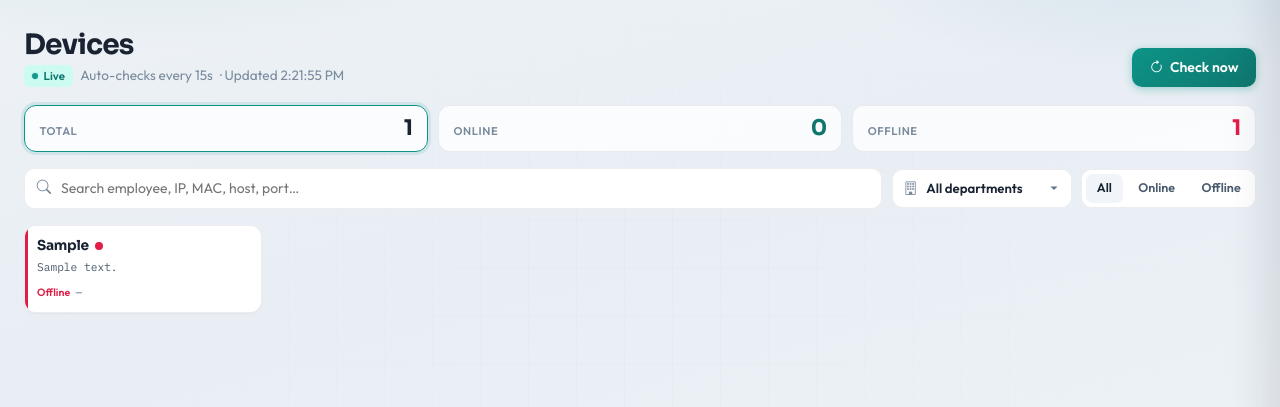
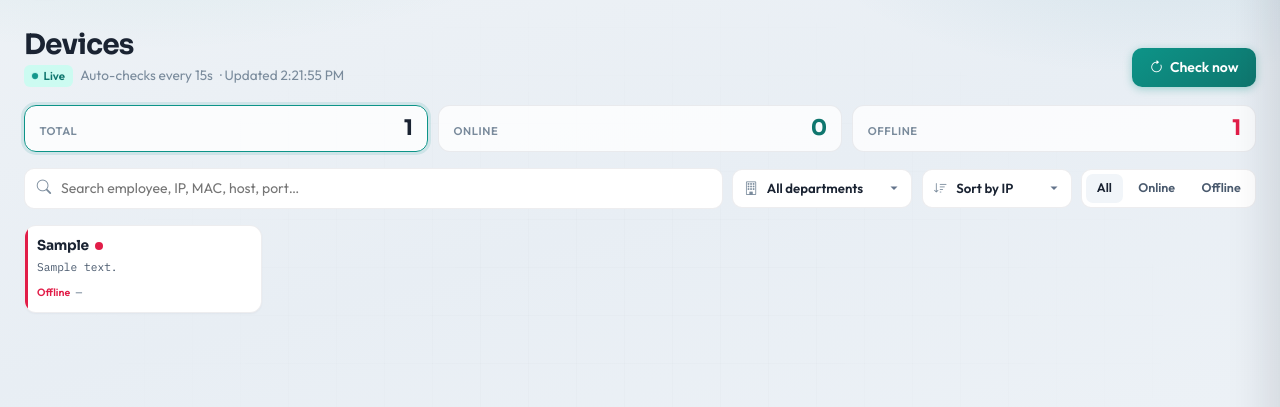
Before and after one commit to MayurBhowad/bm_office_device_mapper, a Django app: page / in a window 1280 px wide. Shown: the part 69-476 px from the top of the page. Run offline with Django 5.2, Linux system fonts and the light colour scheme; a user stored in the database is signed in; data comes from the database, SQL or seed files in the repository; tables that the repository leaves empty hold one stand-in row (values such as "Sample post").

Commit message:
Refactor device ordering in the model, implement IP-based sorting in the dashboard view, and add a sort filter to the UI for improved device management.

```diff
--- a/devices/models.py
+++ b/devices/models.py
@@ -46,7 +46,7 @@ class Device(models.Model):
     created_at = models.DateTimeField(auto_now_add=True)
 
     class Meta:
-        ordering = ["employee"]
+        ordering = ["ip_address"]
 
     def __str__(self):
         return f"{self.employee} ({self.ip_address})"
--- a/devices/views.py
+++ b/devices/views.py
@@ -1,4 +1,5 @@
 from concurrent.futures import ThreadPoolExecutor
+import ipaddress
 
 from django.contrib import messages
 from django.contrib.auth.decorators import login_required
@@ -11,12 +12,21 @@ from .models import Department, Device
 from .utils import check_device
 
 
+def _ip_sort_key(device):
+    """Numeric IP order so 192.168.1.2 comes before 192.168.1.100."""
+    try:
+        return (0, int(ipaddress.ip_address(device.ip_address)))
+    except ValueError:
+        return (1, device.ip_address or "")
+
+
 @login_required
 def dashboard(request):
     """Main dashboard: shows every device as a card. Cards are pre-rendered
     with whatever status is stored in the DB; the page then calls
     /api/check-all/ via JS to refresh statuses live without a full reload."""
     devices = list(Device.objects.select_related("department").all())
+    devices.sort(key=_ip_sort_key)
     up_count = sum(1 for d in devices if d.is_up)
     total_count = len(devices)
     departments = list(Department.objects.order_by("name"))
--- a/templates/devices/dashboard.html
+++ b/templates/devices/dashboard.html
@@ -170,13 +170,17 @@
     .filter-btn:hover { color: var(--ink); }
     .filter-btn.active { background: var(--slate-soft); color: var(--ink); }
 
-    .dept-filter {
+    .dept-filter,
+    .sort-filter {
         position: relative;
         flex: 0 1 180px;
         min-width: 140px;
     }
 
-    .dept-filter i {
+    .sort-filter { flex: 0 1 150px; min-width: 130px; }
+
+    .dept-filter i,
+    .sort-filter i {
         position: absolute;
         left: 0.75rem;
         top: 50%;
@@ -186,7 +190,8 @@
         font-size: 0.85rem;
     }
 
-    .dept-filter select {
+    .dept-filter select,
+    .sort-filter select {
         width: 100%;
         padding: 0.55rem 2rem 0.55rem 2.1rem;
         border: 1px solid var(--line);
@@ -205,7 +210,8 @@
         transition: border-color 0.15s, box-shadow 0.15s;
     }
 
-    .dept-filter select:focus {
+    .dept-filter select:focus,
+    .sort-filter select:focus {
         border-color: var(--teal);
         box-shadow: 0 0 0 3px rgba(13, 148, 136, 0.12);
     }
@@ -659,7 +665,8 @@
     @media (max-width: 640px) {
         .stat-row { grid-template-columns: 1fr; }
         .dash-header .btn-app { width: 100%; }
-        .dept-filter { flex: 1 1 100%; }
+        .dept-filter,
+        .sort-filter { flex: 1 1 100%; }
         #device-grid { grid-template-columns: repeat(auto-fill, minmax(180px, 1fr)); }
     }
 </style>
@@ -711,6 +718,14 @@
             {% if has_unassigned %}
             <option value="__none__">Unassigned</option>
             {% endif %}
+        </select>
+    </div>
+    <div class="sort-filter">
+        <i class="bi bi-sort-down"></i>
+        <select id="sort-filter" aria-label="Sort devices">
+            <option value="ip" selected>Sort by IP</option>
+            <option value="name">Sort by name</option>
+            <option value="port">Sort by port</option>
         </select>
     </div>
     <div class="filter-group" role="group" aria-label="Status filter">
@@ -856,10 +871,12 @@
     let selectedId = null;
     const searchInput = document.getElementById('device-search');
     const deptFilter = document.getElementById('dept-filter');
+    const sortFilter = document.getElementById('sort-filter');
     const emptyFilter = document.getElementById('empty-filter');
     const toast = document.getElementById('toast-copy');
     const drawer = document.getElementById('device-drawer');
     const backdrop = document.getElementById('drawer-backdrop');
+    const deviceGrid = document.getElementById('device-grid');
     const checkOneUrl = (id) => `{% url 'check_one' 0 %}`.replace('/0/', `/${id}/`);
 
     const devicesMap = {};
@@ -938,6 +955,38 @@
         if (upEl) upEl.textContent = up;
         if (downEl) downEl.textContent = devices.length - up;
         if (totalEl) totalEl.textContent = devices.length;
+    }
+
+    function ipToNum(ip) {
+        const parts = String(ip || '').split('.').map(Number);
+        if (parts.length !== 4 || parts.some(n => Number.isNaN(n) || n < 0 || n > 255)) return Number.MAX_SAFE_INTEGER;
+        return ((parts[0] * 256 + parts[1]) * 256 + parts[2]) * 256 + parts[3];
+    }
+
+    function compareCols(a, b, mode) {
+        if (mode === 'name') {
+            return (a.dataset.employee || '').localeCompare(b.dataset.employee || '', undefined, {
+                sensitivity: 'base',
+            });
+        }
+        if (mode === 'port') {
+            const pa = (a.dataset.port || '').trim();
+            const pb = (b.dataset.port || '').trim();
+            if (!pa && !pb) return 0;
+            if (!pa) return 1;
+            if (!pb) return -1;
+            return pa.localeCompare(pb, undefined, { numeric: true, sensitivity: 'base' });
+        }
+        // ip (default)
+        return ipToNum(a.dataset.ip) - ipToNum(b.dataset.ip);
+    }
+
+    function sortDevices() {
+        if (!deviceGrid) return;
+        const mode = sortFilter ? sortFilter.value : 'ip';
+        const cols = [...deviceGrid.querySelectorAll('.device-col')];
+        cols.sort((a, b) => compareCols(a, b, mode));
+        cols.forEach(col => deviceGrid.appendChild(col));
     }
 
     function filterDevices() {
@@ -1093,9 +1142,15 @@
     });
     searchInput?.addEventListener('input', filterDevices);
     deptFilter?.addEventListener('change', filterDevices);
+    sortFilter?.addEventListener('change', () => {
+        sortDevices();
+        filterDevices();
+    });
     document.getElementById('clear-filters')?.addEventListener('click', () => {
         if (searchInput) searchInput.value = '';
         if (deptFilter) deptFilter.value = '';
+        if (sortFilter) sortFilter.value = 'ip';
+        sortDevices();
         setFilter('all');
     });
 
```
Also changed, not shown: devices/migrations/0004_alter_device_options.py (added).
